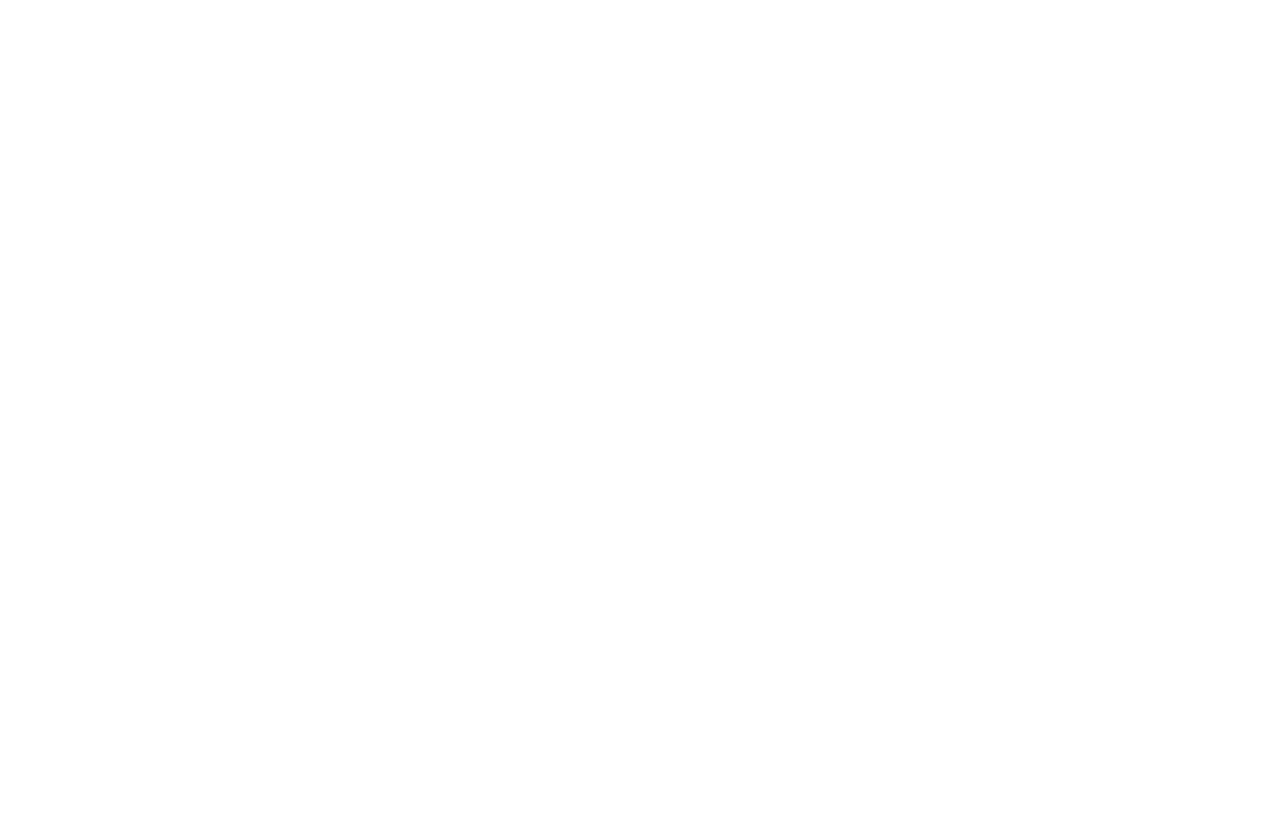
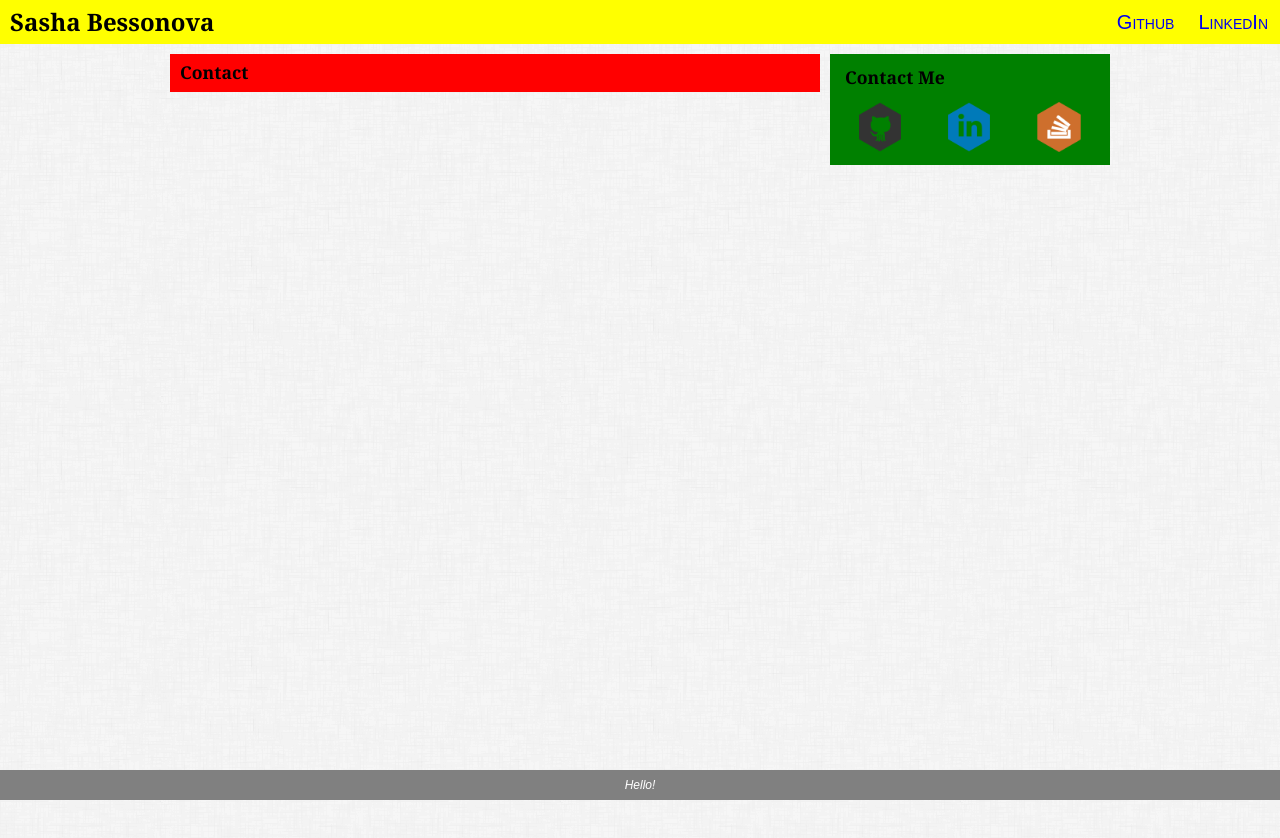
Before and after one commit to sashikers/Basic-Portfolio, a plain HTML site: page contact.html in a window 1280 px wide. Before the commit the page ends 800 px from the top, so only its background shows below. Drawn offline with Linux system fonts and the light colour scheme.

Commit message:
Contact page set up

```diff
--- a/assets/css/style.css
+++ b/assets/css/style.css
@@ -25,7 +25,7 @@ h1 {
 }
 h2 {
 	font-size: 1.1em;
-	padding: 5px;
+	padding: 10px;
 }
 h1, h2 {
 	font-family:"Georgia", "Times", "Times New Roman", serif;
@@ -48,8 +48,8 @@ nav a:hover {
 }
 
 p {
-	padding: 10px;
-	margin: 10px;
+	padding: 0px 10px 10px 10px;
+	/*margin: 10px;*/
 	text-align: justify;
 }
 
@@ -81,11 +81,13 @@ section {
 	padding-bottom: 50px;
 	/*text-align: center;*/
 	margin: 5px;
+	height: 100%;
 }
 .logo {
 	height: 50px;
 	width: 50px;
 	margin: 5px;
+	padding: 0px 10px 0px 15px;
 }
 footer {
 	position: sticky;
--- a/contact.html
+++ b/contact.html
@@ -0,0 +1,36 @@
+<!DOCTYPE html>
+<html>
+<head>
+	<title>Contact Me!</title>
+	<link rel="stylesheet" type="text/css" href="./assets/css/reset.css">
+	<link rel="stylesheet" type="text/css" href="./assets/css/style.css">
+</head>
+<body>
+	<header class="clearfix" style="background-color: yellow;"">
+		<h1>Sasha Bessonova</h1>
+		<nav>
+			<a href="https://www.linkedin.com/in/sasha-bessonova-cfa-frm-04015515/">LinkedIn</a>
+			<a href="https://github.com/sashikers">Github</a>
+		</nav>
+	</header>
+	<div class="content">
+		<div class="content-inside">
+			<section class="clearfix">
+				<article>
+					<h2 style="padding:10px;">Contact</h2>
+				</article>
+				<aside>
+					<h2>Contact Me</h2>
+					<a href="https://github.com/sashikers" target="_blank"><img src="assets/images/githublogo.png" alt="github link" class="logo"></a>
+					<a href="https://www.linkedin.com/in/sasha-bessonova-cfa-frm-04015515/" target="_blank"><img src="assets/images/linkedinlogo.png" alt="linkedin link" class="logo"></a>
+					<a href="https://stackoverflow.com/users/8155732/sashikers" target="_blank"><img src="assets/images/stackoverflowlogo.png" alt="stackoverflow link" class="logo"></a>
+				</aside>
+			</section>
+		</div>
+	</div>
+
+	<footer>
+		<p>Hello!</p>
+	</footer>
+</body>
+</html>
```
Also changed, not shown: index.html (+2 -1 lines).
